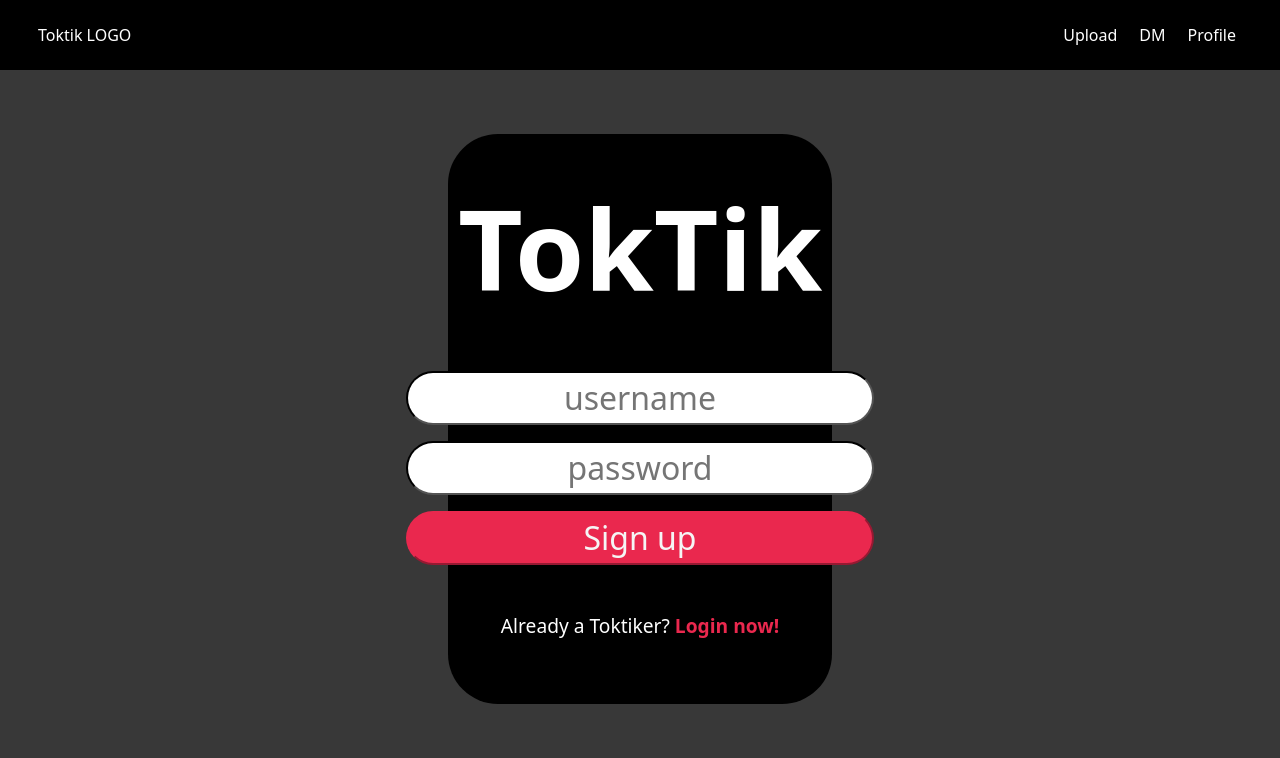
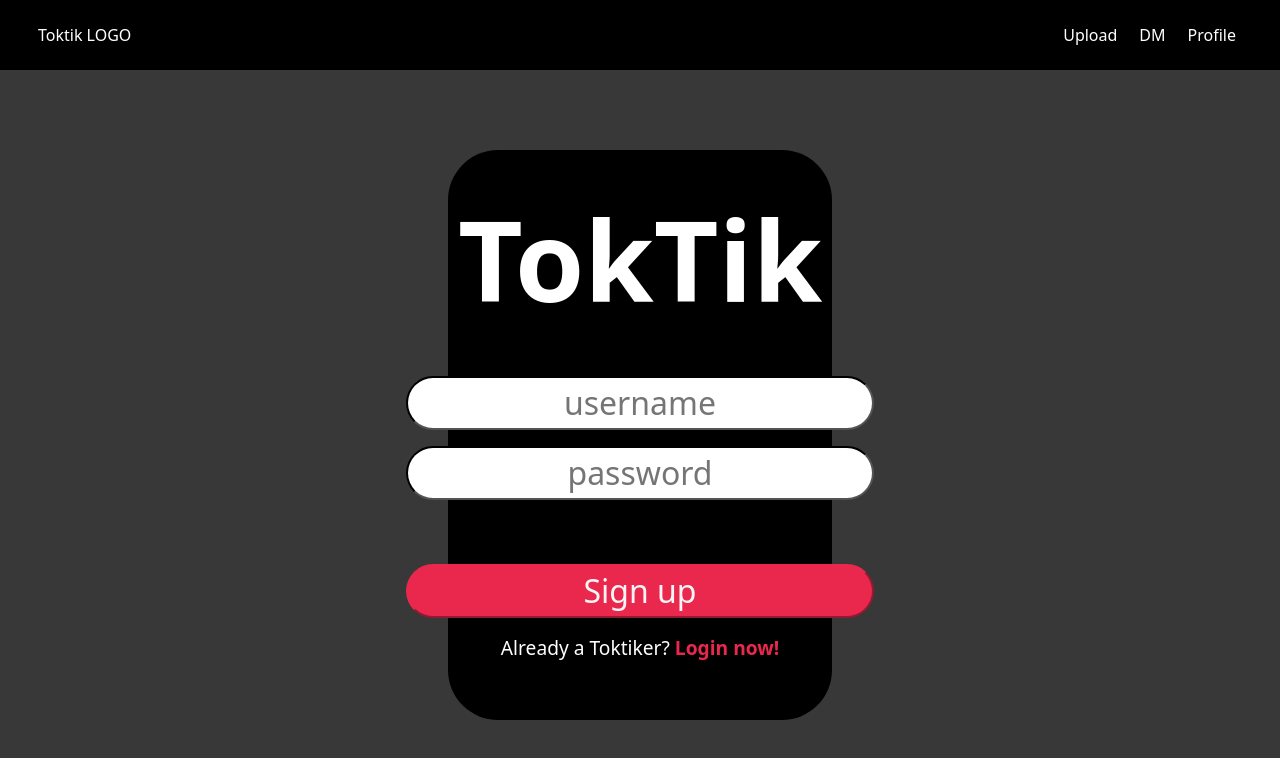
Before and after one commit to aetheryn/toktik, a React (Vite) app in the folder react-node/: page /register in a window 1280 px wide. Shown: the top 758 px of the page. Built offline with nearby package versions, Linux system fonts and the light colour scheme.

Commit message:
create useNavigate + css amend

```diff
--- a/react-node/src/pages/LoginPage.jsx
+++ b/react-node/src/pages/LoginPage.jsx
@@ -1,9 +1,11 @@
 import React, { useState } from "react";
 import styles from "./LoginPage.module.css";
 import useFetch from "../hooks/useFetch";
+import { useNavigate } from "react-router-dom";
 
 const LoginPage = () => {
   const fetchData = useFetch();
+  const navigate = useNavigate();
 
   // useStates for login details
 
@@ -20,6 +22,7 @@ const LoginPage = () => {
     if (res.ok) {
       console.log("fetch is working");
       console.log(res);
+      navigate("/main");
     }
   };
 
@@ -58,7 +61,6 @@ const LoginPage = () => {
               Login
             </button>
           </div>
-        </div>
           <div id="sign up text">
             <p className={styles.signUp}>
               New to TokTik?
@@ -69,6 +71,7 @@ const LoginPage = () => {
           </div>
         </div>
       </div>
+    </div>
   );
 };
 
--- a/react-node/src/pages/LoginPage.module.css
+++ b/react-node/src/pages/LoginPage.module.css
@@ -2,9 +2,8 @@
   display: flex;
   flex-direction: column;
   align-items: center;
-  margin: 8vh 35vw 10vh 35vw;
+  margin: 10vh 35vw 10vh 35vw;
   height: calc(80vh - 70px);
-  width: calc();
   background-color: black;
   border-radius: 50px;
   justify-content: space-evenly;
@@ -12,7 +11,7 @@
 
 .toktikTitle {
   display: flex;
-  font-size: 7em;
+  font-size: 7rem;
   color: white;
   font-weight: bold;
 }
@@ -37,10 +36,13 @@
   border-color: #ea284e;
   color: whitesmoke;
   background-color: #ea284e;
+  margin-top: 3rem;
 }
 
 .signUp {
   font-size: 1.2rem;
+  text-align: center;
+  margin-top: 1rem;
 }
 
 .signUp > a {
--- a/react-node/src/pages/RegisterPage.jsx
+++ b/react-node/src/pages/RegisterPage.jsx
@@ -1,9 +1,11 @@
 import React, { useState } from "react";
 import styles from "./LoginPage.module.css";
 import useFetch from "../hooks/useFetch";
+import { useNavigate } from "react-router-dom";
 
 const RegisterPage = () => {
   const fetchData = useFetch();
+  const navigate = useNavigate();
 
   const [username, setUserName] = useState("");
   const [password, setPassword] = useState("");
@@ -18,6 +20,7 @@ const RegisterPage = () => {
     if (res.ok) {
       console.log("Registration successful!");
       console.log("res");
+      navigate("/login");
     }
   };
 
@@ -60,7 +63,6 @@ const RegisterPage = () => {
               Sign up
             </button>
           </div>
-        </div>
           <div id="sign up text">
             <p className={styles.signUp}>
               Already a Toktiker?
@@ -71,6 +73,7 @@ const RegisterPage = () => {
           </div>
         </div>
       </div>
+    </div>
   );
 };
 
```
Lines whose indentation alone changed are shown as unchanged.
